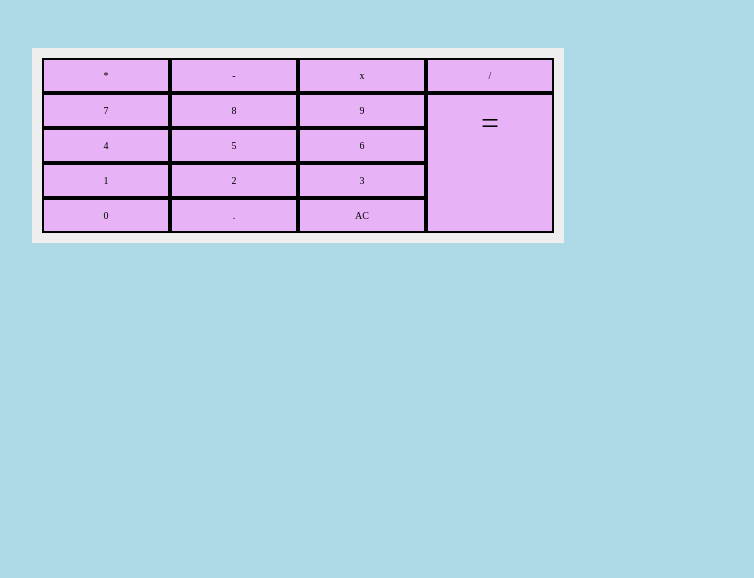
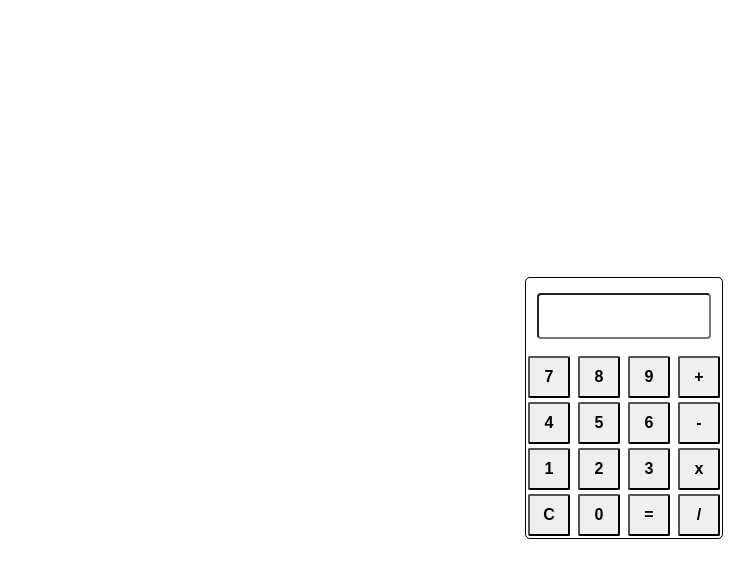
Before and after one commit to DETUMO/calc, a plain HTML site: page index.html in a window 1280 px wide. Shown: the whole page, without its empty margins (16-770 px from the left). Drawn offline with Linux system fonts and the light colour scheme.

Commit message:
second-commit

```diff
--- a/index.html
+++ b/index.html
@@ -9,26 +9,35 @@
     <link rel="stylesheet" href="/style.css">
 </head>
 <body>
+    <div class="container">
+        <section class="cont">
+		<form name="calculator">
 
-        <div class="grid-container">
-            <div class="grid-item">*</div>
-            <div class="grid-item">-</div>
-            <div class="grid-item">x</div>
-            <div class="grid-item">/</div>
-            <div class="grid-item">7</div>
-            <div class="grid-item">8</div>
-            <div class="grid-item">9</div>
-            <div class="grid-item">4</div>
-            <div class="grid-item">5</div>
-            <div class="grid-item">6</div>
-            <div class="grid-item">1</div>
-            <div class="grid-item">2</div>
-            <div class="grid-item">3</div>
-            <div class="grid-item">0</div>
-            <div class="grid-item">.</div>
-            <div class="grid-item">AC</div>
-            <div class="equal">=</div>
-          </div>
+			<input id="display" type="text" name="display" readonly>
+
+			<input class="button digits" type="button" value="7" onclick="display.value += '7'">
+			<input class="button digits" type="button" value="8" onclick="display.value += '8'">
+			<input class="button digits" type="button" value="9" onclick="display.value += '9'">
+			<input class="button digits" type="button" value="+"onclick="display.value += '+'">
+			<br>
+			<input class="button digits" type="button" value="4" onclick="display.value += '4'">
+			<input class="button digits" type="button" value="5"onclick="display.value += '5'">
+			<input class="button digits" type="button" value="6"onclick="display.value += '6'">
+			<input class="button digits" type="button" value="-"onclick="display.value += '-'">
+			<br>
+			<input class="button digits" type="button" value="1"onclick="display.value += '1'">
+			<input class="button digits" type="button" value="2"onclick="display.value += '2'">
+			<input class="button digits" type="button" value="3" onclick="display.value += '3'">
+			<input class="button digits" type="button" value="x" onclick="display.value += 'x'">
+			<br>
+			<input id="clearButton" class="button" type="button" value="C"onclick="display.value = ''" >
+			<input class="button digits" type="button" value="0" onclick="display.value += '0'">
+			<input class="button digits" type="button" value="="onclick="display.value += ''">
+			<input class="button digits" type="button" value="/"onclick="display.value += '/'">
+		</form>
+    </section>
+     </div>
+
 
 </body>
 </html>
--- a/style.css
+++ b/style.css
@@ -1,34 +1,43 @@
-*{
-    margin: 0;
-    padding: 0;
-    background-color: lightblue;
+
+
+.container{
+    display: flex;
+    align-items: center;
+    justify-content: center;
+    box-sizing: border-box;
+    height: 100vh;
+
+}
+
+.cont{
+    box-sizing: border-box;
+    border: 1px solid black;
+    border-radius: 5px;
+
 }
 
 
-.grid-container{
-    display: grid;
-    grid-template-columns: repeat(4, 1fr);
-    background-color: #eee;
-    width: 40%;
-    font-size: 2rem;
-    padding: 10px;
-    margin: 3rem;
+#display {
+	display: block;
+	margin: 15px auto;
+	height: 42px;
+	width: 150px;
+	padding: 0 10px;
+    text-align: right;
+    font-weight: 400;
+    border-radius: 4px;
 }
 
-.grid-item{
-    background-color: rgba(228, 122, 255, 0.5);
-    border: 2px solid black;
-    padding: 10px;
-    font-size: 10px;
-    text-align: center;
+.button{
+    display: inline-block;
+    margin: 2px;
+    width: 42px;
+    height: 42px;
+    font-size: 16px;
+    font-weight: bold;
+    border-radius: 2px;
 }
 
-.equal{
-    grid-row: 2/6;
-    grid-column-end: 5;
-    background-color: rgba(228, 122, 255, 0.5);
-    padding: 10px;
-    text-align: center;
-    border: 2px solid black;
-
+.button:hover{
+    background-color: yellowgreen;
 }
```
